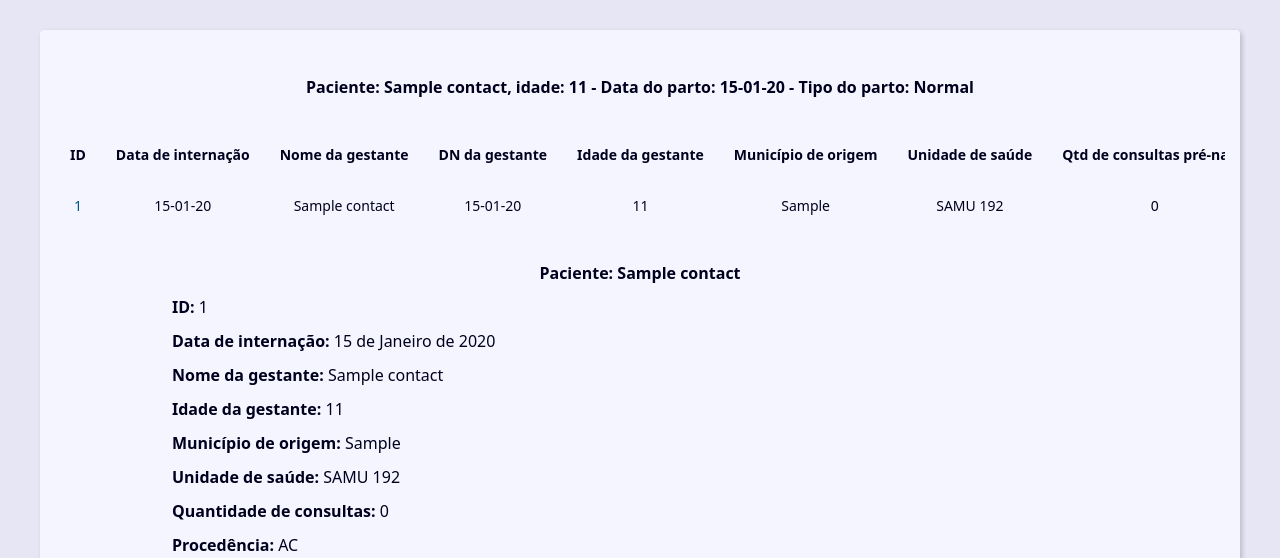
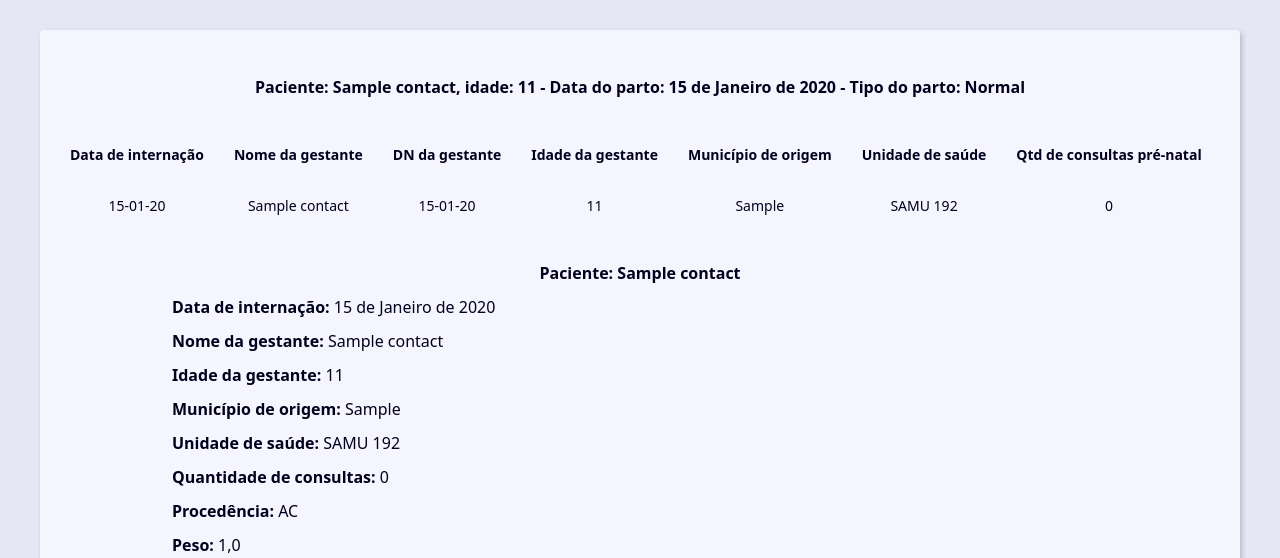
Before and after one commit to cwschopsjr/partos, a Django app: page /1/ in a window 1280 px wide. Shown: the top 558 px of the page. Run offline with Django 5.2, Linux system fonts and the light colour scheme; tables that the repository leaves empty hold one stand-in row (values such as "Sample post").

Commit message:
Retirei o ID na visualização dos templates

```diff
--- a/contact/models.py
+++ b/contact/models.py
@@ -388,8 +388,8 @@ class Contact(models.Model):
     anotacoes = models.TextField(blank=True, verbose_name='Anotações')
     show = models.BooleanField(default=True)
     enviar_arquivo = models.ImageField(blank=True, upload_to='pictures/%Y/%m/')
-    owner = models.ForeignKey(
-        User, on_delete=models.SET_NULL, blank=True, null=True)
+    # owner = models.ForeignKey(
+    #     User, on_delete=models.SET_NULL, blank=True, null=True)
     created_date = models.DateTimeField(default=timezone.now)
 
     def __str__(self) -> str:
--- a/contact/templates/contact/contact.html
+++ b/contact/templates/contact/contact.html
@@ -5,7 +5,7 @@
     <div class="responsive-table">
         <div class="single-contact">
             <h1 class="single-contact-name">
-                Paciente: {{contact.nome_da_gestante}}, idade: {{contact.idade_da_gestante}}  -  Data do parto: {{contact.data_nascimento_rn|date:"d-m-y"}}  -  Tipo do parto: {{contact.tipo_de_parto}}
+                Paciente: {{contact.nome_da_gestante}}, idade: {{contact.idade_da_gestante}}  -  Data do parto: {{contact.data_nascimento_rn}}  -  Tipo do parto: {{contact.tipo_de_parto}}
             </h1>
         </div>
         <table class="contacts-table">
@@ -14,7 +14,7 @@
             </caption> {% endcomment %}
             <thead>
                 <tr class="table-row table-row-header-2">
-                    <th class="table-header">ID</th>
+
                     <th class="table-header">Data de internação</th>
                     <th class="table-header">Nome da gestante</th>
                     <th class="table-header">DN da gestante</th>
@@ -93,11 +93,7 @@
             <tbody>
                 {% comment %} {% for contact in contacts %} {% endcomment %}
                     <tr class="table-row">
-                        <td class="table-cel">
-                            <a class="table-link" href="{% url 'contact:contact' contact.id %}">
-                                {{contact.id}}
-                            </a>
-                        </td>
+
                         <td class="table-cel">
                             {{contact.data_de_internacao|date:"d-m-y"}}
                         </td>
@@ -326,7 +322,7 @@
         <h1 class="single-contact-name">
             Paciente: {{contact.nome_da_gestante}}
         </h1>
-        <p><b>ID:</b> {{contact.id}}</p>
+
         <p><b>Data de internação:</b> {{contact.data_de_internacao}}</p>
         <p><b>Nome da gestante:</b> {{contact.nome_da_gestante}}</p>
         <p><b>Idade da gestante:</b> {{contact.idade_da_gestante}}</p>
@@ -399,6 +395,5 @@
         <p><b>Baby Puff:</b> {{contact.baby_puff}}</p>
         <p><b>Anotações:</b> {{contact.anotacoes}}</p>
         <p><b>Data da criação:</b> {{contact.created_date}}</p>
-        <p><b>Owner:</b> {{contact.owner}}</p>
     </div>
 {% endblock content %}
```
Also changed, not shown: contact/templates/contact/index.html (+6 -4 lines).
